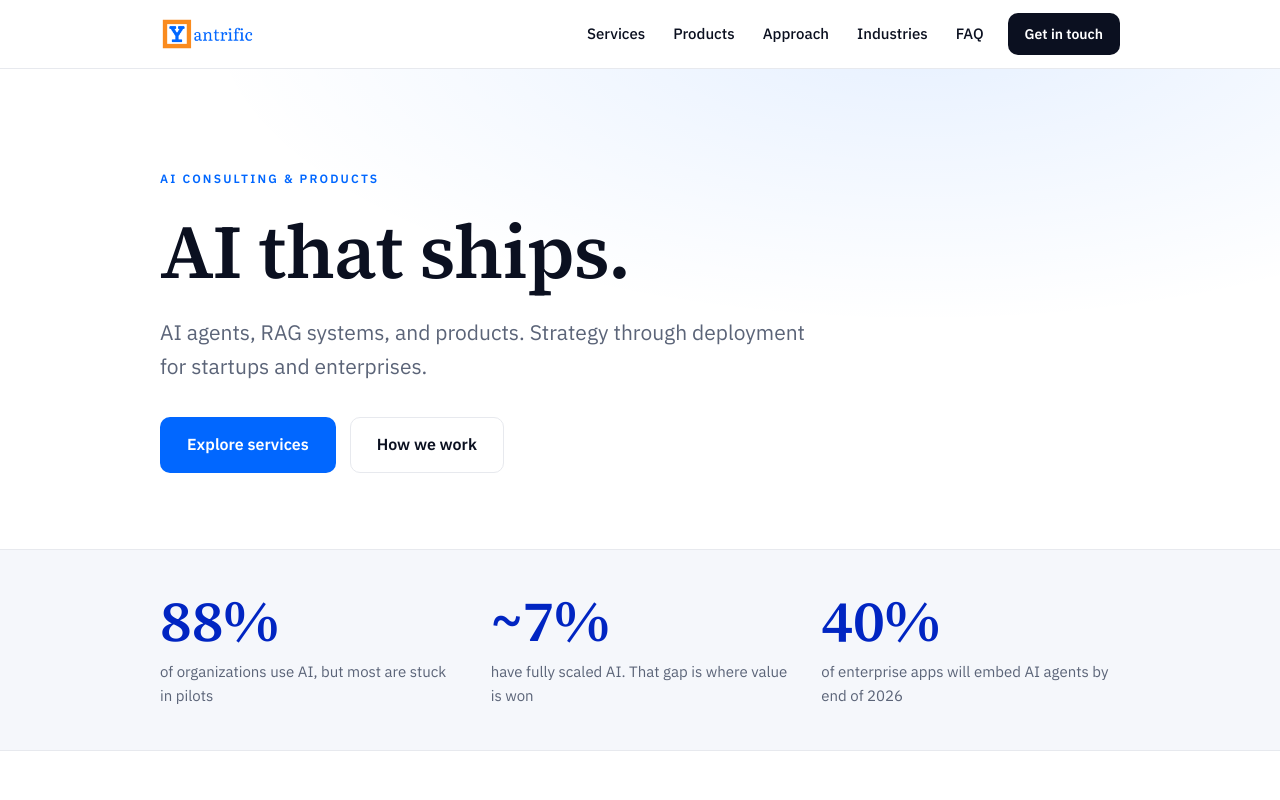
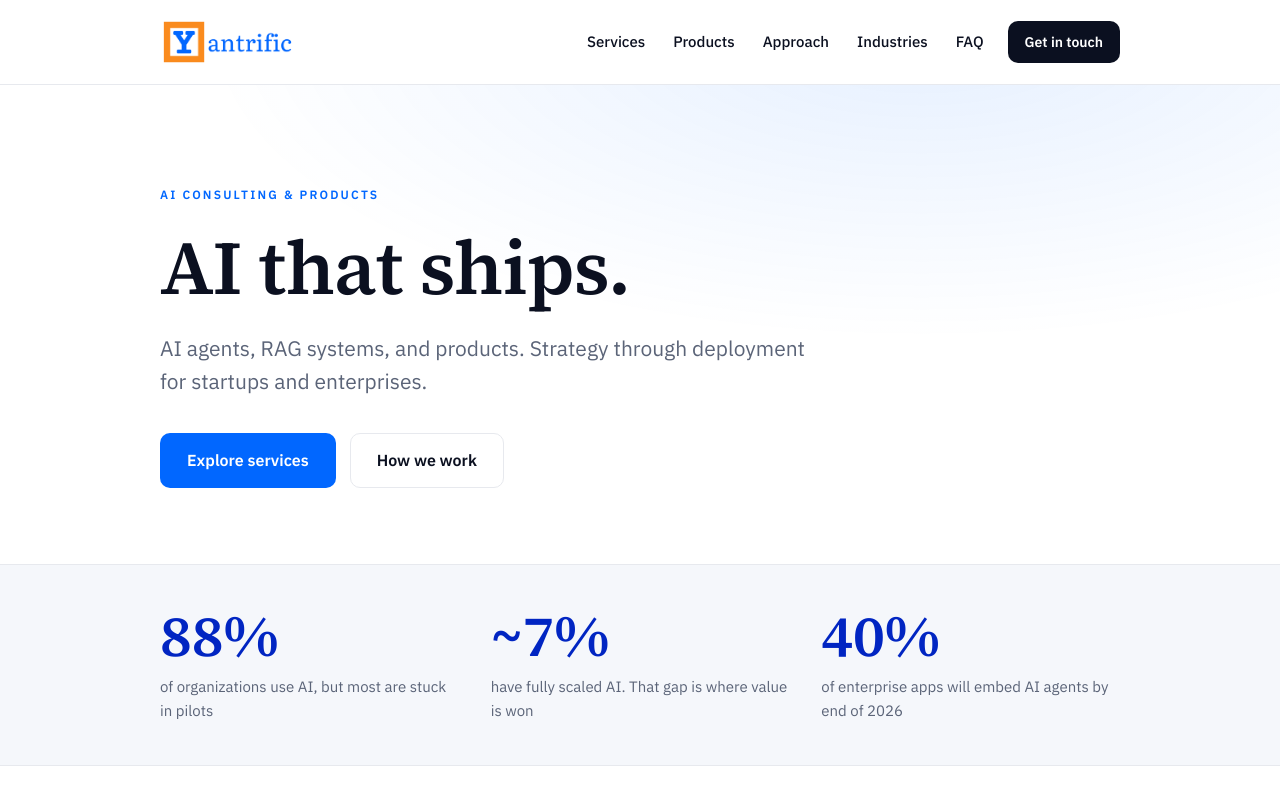
Before and after one commit to kushalbox/yantrific, a React (Vite) app: page / in a window 1280 px wide. Shown: the top 800 px of the page. Built offline with nearby package versions, Linux system fonts and the light colour scheme.

Commit message:
Enlarge nav logo to 48px, footer logo to 40px, adjust nav padding

```diff
--- a/src/styles.css
+++ b/src/styles.css
@@ -19,8 +19,8 @@ p{margin:0}
 .eyebrow--light{color:#bcd0ff}
 
 .nav{position:sticky;top:0;z-index:50;background:rgba(255,255,255,.85);backdrop-filter:blur(10px);border-bottom:1px solid var(--line)}
-.nav__inner{max-width:var(--wrap);margin:0 auto;padding:13px 40px;display:flex;align-items:center;gap:24px}
-.nav__brand img{height:34px;width:auto}
+.nav__inner{max-width:var(--wrap);margin:0 auto;padding:18px 40px;display:flex;align-items:center;gap:24px}
+.nav__brand img{height:48px;width:auto}
 .nav__links{display:flex;gap:28px;margin-left:auto;font-size:15px;font-weight:500}
 .nav__links a:hover{color:var(--blue)}
 
@@ -92,7 +92,7 @@ p{margin:0}
 
 .footer{background:#06122e;color:#9fb4e6;padding:38px 0}
 .footer__inner{display:flex;align-items:center;justify-content:space-between;gap:20px;flex-wrap:wrap}
-.footer__logo{height:28px;width:auto;filter:brightness(0) invert(1);opacity:.92}
+.footer__logo{height:40px;width:auto;filter:brightness(0) invert(1);opacity:.92}
 .footer__copy{font-size:14px}
 
 .product-grid{display:grid;grid-template-columns:1fr;gap:24px}
```
